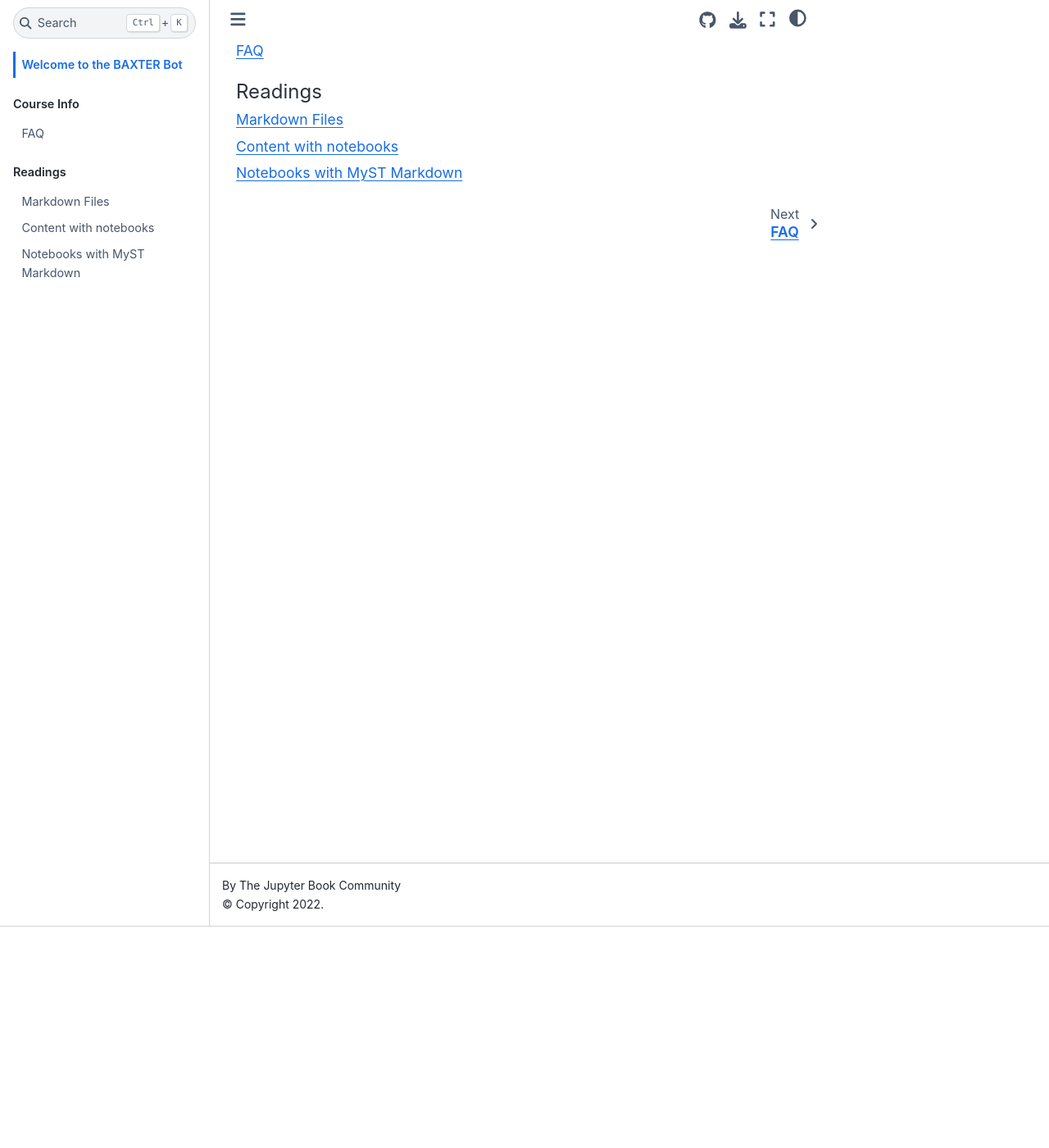
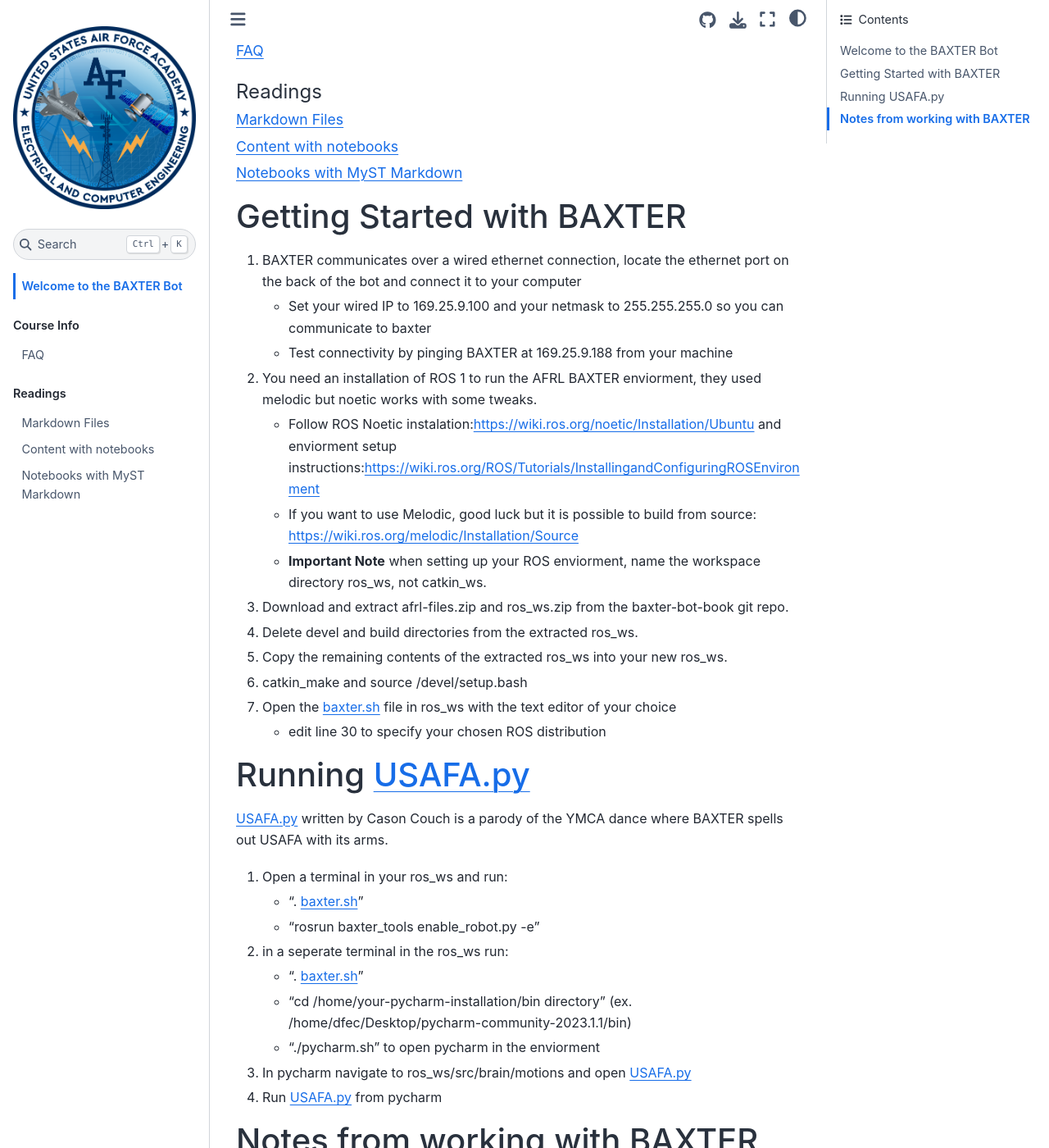
Before and after one commit to USAFA-ECE/baxter-bot-book, a Jupyter Book: the page built from book/intro.md, in a window 1280 px wide and 1400 px high, scrolled down 270 px. Shown: the whole window at 82% size. Built offline with Jupyter Book 1.0.4 settings and Sphinx 7.4.7 and the Sphinx Book theme 1.1.4, drawn with Linux system fonts in a browser that asks for light colours; some of the changed text lies outside the part shown.

Commit message:
Added peliminary 'Getting Started with BAXTER' Documentation

````diff
--- a/book/intro.md
+++ b/book/intro.md
@@ -6,3 +6,37 @@
 
 ```{tableofcontents}
 ```
+
+
+# Getting Started with BAXTER
+1. BAXTER communicates over a wired ethernet connection, locate the ethernet port on the back of the bot and connect it to your computer
+    - Set your wired IP to 169.25.9.100 and your netmask to 255.255.255.0 so you can communicate to baxter
+    - Test connectivity by pinging BAXTER at 169.25.9.188 from your machine
+2. You need an installation of ROS 1 to run the AFRL BAXTER enviorment, they used melodic but noetic works with some tweaks.
+    - Follow ROS Noetic instalation:https://wiki.ros.org/noetic/Installation/Ubuntu and enviorment setup instructions:https://wiki.ros.org/ROS/Tutorials/InstallingandConfiguringROSEnvironment
+    - If you want to use Melodic, good luck but it is possible to build from source: https://wiki.ros.org/melodic/Installation/Source
+    - **Important Note** when setting up your ROS enviorment, name the workspace directory ros_ws, not catkin_ws.
+3. Download and extract afrl-files.zip and ros_ws.zip from the baxter-bot-book git repo.
+4. Delete devel and build directories from the extracted ros_ws.
+5. Copy the remaining contents of the extracted ros_ws into your new ros_ws.
+6. catkin_make and source /devel/setup.bash
+7. Open the baxter.sh file in ros_ws with the text editor of your choice
+    - edit line 30 to specify your chosen ROS distribution
+
+# Running USAFA.py
+USAFA.py written by Cason Couch is a parody of the YMCA dance where BAXTER spells out USAFA with its arms.
+1. Open a terminal in your ros_ws and run:
+    - ". baxter.sh"
+    - "rosrun baxter_tools enable_robot.py -e"
+3. in a seperate terminal in the ros_ws run:
+    - ". baxter.sh"
+    - "cd /home/your-pycharm-installation/bin directory" (ex. /home/dfec/Desktop/pycharm-community-2023.1.1/bin)
+    - "./pycharm.sh" to open pycharm in the enviorment
+4. In pycharm navigate to ros_ws/src/brain/motions and open USAFA.py
+5. Run USAFA.py from pycharm
+
+# Notes from working with BAXTER
+- The AFRL zip file has all the documentation that was provided to USAFA from BAXTER's previous owners (AFRL)  highly reccommend reading them in their entirety.
+- The ros_ws zip file contains the last known 'working' ros workspace in its entierty, a good project may be to update it for python 3 and ROS noetic use.
+- Everything is written in python2 so if you are running python 3 you will have to fix some syntax errors
+- An alternative is to just use the latest version of python 2, which is recommended.
````
